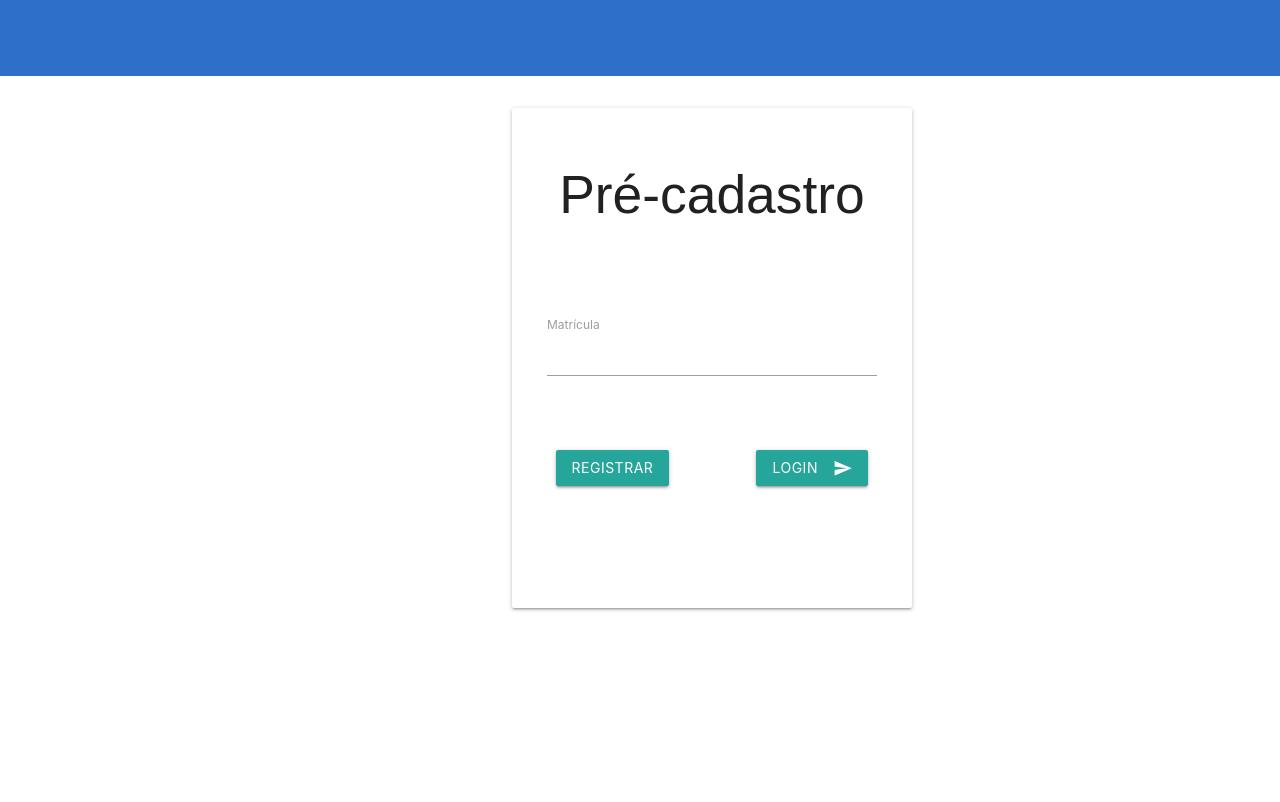
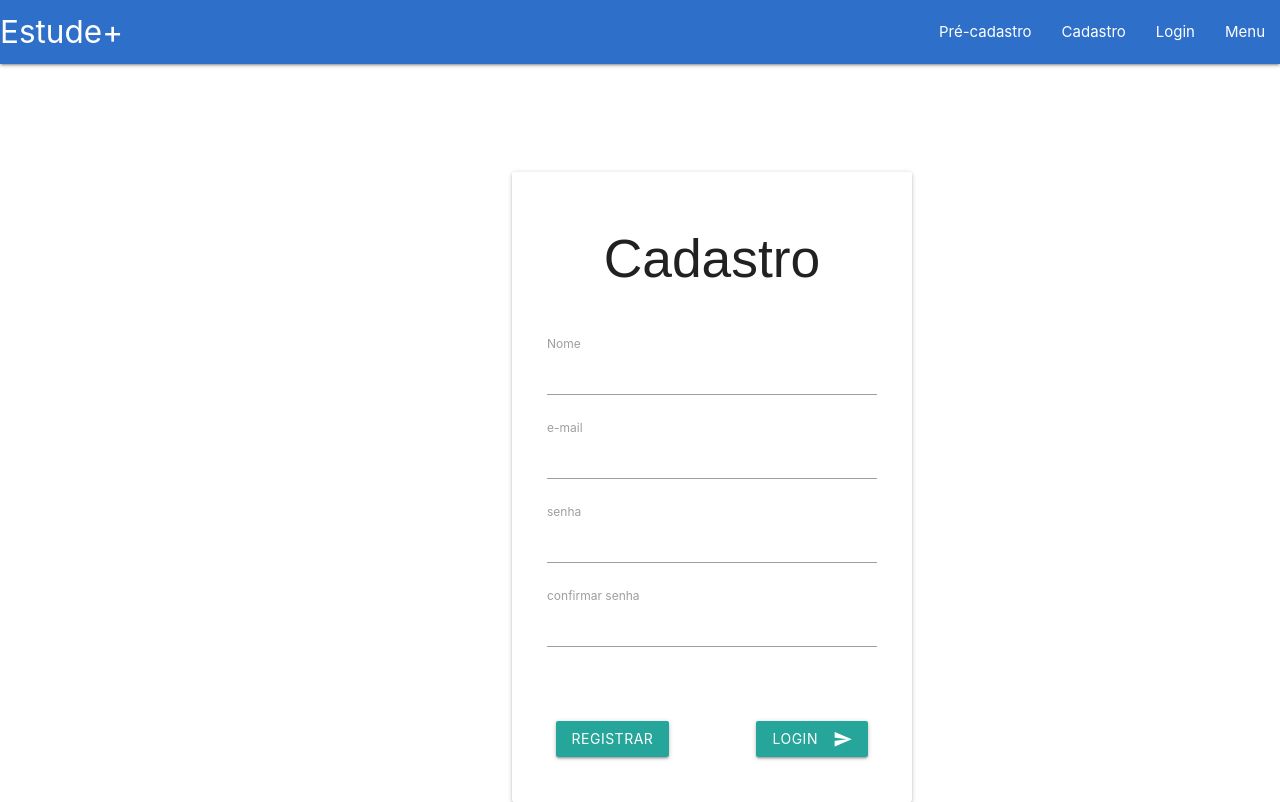
Before and after one commit to estudeplus/interface, a React (Create React App) app: page /cadastro in a window 1280 px wide. Built offline with nearby package versions, Linux system fonts and the light colour scheme.

Commit message:
feat(#2): fixed 'cadastro page and upgrade navbar
Co-authored-by: max <maxhb.df@gmail.com>
Co-authored-by: ceilandia <joaovitordmrosa@hotmail.com>

```diff
--- a/package.json
+++ b/package.json
@@ -6,6 +6,7 @@
     "materialize-css": "^1.0.0",
     "react": "^16.8.6",
     "react-dom": "^16.8.6",
+    "react-router-dom": "^5.0.0",
     "react-scripts": "3.0.1"
   },
   "scripts": {
--- a/src/App.js
+++ b/src/App.js
@@ -1,15 +1,39 @@
 import React from 'react';
 import './App.css';
 import Precadastro from './components/Pre-cadastro/pre-cadastro';
-import Cadastro from './components/Pre-cadastro/cadastro';
+import Cadastro from './components/Cadastro/cadastro';
+import Navbar from './components/Navbar/navbar';
 import 'materialize-css/dist/css/materialize.min.css'
+import {BrowserRouter as Router} from 'react-router-dom'
+import Route from 'react-router-dom/Route';
 
 function App() {
   return (
-    <div>
-      <link href="https://fonts.googleapis.com/icon?family=Material+Icons" rel="stylesheet"></link>
-      <Precadastro/>
-    </div>
+    <Router>
+        <div class = "App-link">
+        <link href="https://fonts.googleapis.com/icon?family=Material+Icons" rel="stylesheet"></link>
+          <Route path="/" exact strict render={
+            ()=>{
+              return (
+              <div>
+                <Navbar/>
+                <Precadastro/>
+              </div>
+              )
+            }
+          }/>
+          <Route path="/cadastro" exact strict render={
+            ()=>{
+            return (
+            <div>
+              <Navbar/>
+              <Cadastro/>
+            </div>
+            )
+            }
+          }/>
+        </div>
+      </Router>
   );
 }
 
--- /dev/null
+++ b/src/components/Cadastro/cadastro.js
@@ -0,0 +1,53 @@
+import React, { Component } from 'react';
+import '../../stylesheet/Cadastro/cadastro.css'
+
+class Cadastro extends Component {
+    render() {
+      return (
+      <div>
+        <div class="card box1">
+            <br></br>
+            <h2 className="texto">Cadastro</h2>
+            <div class="card-content">
+                  <div class="row">
+              <div class="input-field col s12">
+                <input id="icon_prefix" type="text" class="validate"/>
+                <label for="icon_prefix"></label>
+                <label class="active" for="first_name2">Nome</label>
+              </div>
+              <div class="input-field col s12">
+                <input id="icon_prefix" type="text" class="validate"/>
+                <label for="icon_prefix"></label>
+                <label class="active" for="first_name2">e-mail</label>
+              </div>
+              <div class="input-field col s12">
+                <input id="password" type="password" class="validate"/>
+                <label for="icon_prefix"></label>
+                <label class="active" for="password">senha</label>
+              </div>
+              <div class="input-field col s12">
+                <input id="password" type="password" class="validate"/>
+                <label for="icon_prefix"></label>
+                <label class="active" for="password">confirmar senha</label>
+              </div>
+            </div>
+          </div>
+          <div class="card-tabs">
+            <ul class="tabs tabs-fixed-width">
+              <li class="tab">
+                <button class="btn waves-effect waves-light" type="submit" name="action">Registrar
+                </button>
+              </li>
+              <li class="tab">
+                <button class="btn waves-effect waves-light" type="submit" name="action">Login
+                  <i class="material-icons right">send</i>
+                </button>
+              </li>
+            </ul>
+          </div>
+        </div>
+      </div>
+    )
+  }
+}
+export default Cadastro
--- /dev/null
+++ b/src/components/Navbar/navbar.js
@@ -0,0 +1,24 @@
+import React, { Component } from 'react';
+import '../../stylesheet/Navbar/navbar.css'
+
+class Navbar extends Component {
+    render() {
+      return (
+      <div>
+         <nav>
+            <div class="nav-wrapper nav">
+            <a href="/menu" class="brand-logo">Estude+</a>
+            <a href="#" data-target="mobile-demo" class="sidenav-trigger"><i class="material-icons">menu</i></a>
+            <ul class="right hide-on-med-and-down">
+                <li><a href="/">Pré-cadastro</a></li>
+                <li><a href="/cadastro">Cadastro</a></li>
+                <li><a href="/cadastro">Login</a></li>
+                <li><a href="/manu">Menu</a></li>
+            </ul>
+            </div>
+        </nav>
+      </div>
+    )
+  }
+}
+export default Navbar
--- a/src/components/Pre-cadastro/cadastro.js
+++ /dev/null
@@ -1,59 +0,0 @@
-import React, { Component } from 'react';
-import '../../stylesheet/Pre-cadastro/cadastro.css'
-
-class Cadastro extends Component {
-    render() {
-      return (
-      <div>
-        <div className="nav">
-          {/* <img src={require('../../img/Estude+ sem fundo.png')} alt="logo"></img> */}
-        </div>
-
-
-      <div class="row">
-          <form class="col s12">
-            <div class="row">
-              <div class="input-field col s6">
-                <input placeholder="Placeholder" id="first_name" type="text" class="validate"/>
-                <label for="first_name">First Name</label>
-              </div>
-              <div class="input-field col s6">
-                <input id="last_name" type="text" class="validate"/>
-                <label for="last_name">Last Name</label>
-              </div>
-            </div>
-            <div class="row">
-              <div class="input-field col s12">
-                <input disabled value="I am not editable" id="disabled" type="text" class="validate"/>
-                <label for="disabled">Disabled</label>
-              </div>
-            </div>
-            <div class="row">
-              <div class="input-field col s12">
-                <input id="password" type="password" class="validate"/>
-                <label for="password">Password</label>
-              </div>
-            </div>
-            <div class="row">
-              <div class="input-field col s12">
-                <input id="email" type="email" class="validate"/>
-                <label for="email">Email</label>
-              </div>
-            </div>
-            <div class="row">
-              <div class="col s12">
-                This is an inline input field:
-                <div class="input-field inline">
-                  <input id="email_inline" type="email" class="validate"/>
-                  <label for="email_inline">Email</label>
-                  <span class="helper-text" data-error="wrong" data-success="right">Helper text</span>
-                </div>
-              </div>
-            </div>
-          </form>
-        </div>
-      </div>
-    )
-  }
-}
-export default Cadastro
--- a/src/components/Pre-cadastro/pre-cadastro.js
+++ b/src/components/Pre-cadastro/pre-cadastro.js
@@ -5,11 +5,6 @@ class Precadastro extends Component {
   render() {
     return (
     <div>
-      <div className="nav">
-        {/* <img src={require('../../img/Estude+ sem fundo.png')} alt="logo"></img> */}
-      </div>
-
-
       <div class="card box1">
           <br></br>
           <h2 className="texto">Pré-cadastro</h2>
@@ -38,6 +33,7 @@ class Precadastro extends Component {
           </ul>
         </div>
       </div>
+
     </div>
     )
   }
--- /dev/null
+++ b/src/stylesheet/Cadastro/cadastro.css
@@ -0,0 +1,17 @@
+.texto{
+    text-align: center;
+    font-family:sans-serif;
+}
+
+.box1{
+    position: absolute;
+
+    left:40%;
+    top: 100px;
+
+    width: 400px;
+    height: 630px;
+
+    background: rgb(172, 166, 166);
+    box-shadow: 0px 4px 4px rgba(0.50, 0.50, 0.50, 0.50);
+}
--- /dev/null
+++ b/src/stylesheet/Navbar/navbar.css
@@ -0,0 +1,4 @@
+.nav{
+    background: #2e6fc9;
+
+}
--- a/src/stylesheet/Pre-cadastro/cadastro.css
+++ /dev/null
@@ -1,28 +0,0 @@
-.nav{
-    position: absolute;
-    width: 100%;
-    height: 76px;
-    left: 0px;
-    top: 0px;
-
-    background: #2e6fc9;
-    box-sizing: border-box;
-}
-
-.texto{
-    text-align: center;
-    font-family:sans-serif;
-}
-
-.box1{
-    position: absolute;
-
-    left:40%;
-    top: 100px;
-
-    width: 400px;
-    height: 500px;
-
-    background: rgb(172, 166, 166);
-    box-shadow: 0px 4px 4px rgba(0.50, 0.50, 0.50, 0.50);
-}
--- a/src/stylesheet/Pre-cadastro/pre-cadastro.css
+++ b/src/stylesheet/Pre-cadastro/pre-cadastro.css
@@ -1,14 +1,3 @@
-.nav{
-    position: absolute;
-    width: 100%;
-    height: 76px;
-    left: 0px;
-    top: 0px;
-
-    background: #2e6fc9;
-    box-sizing: border-box;
-}
-
 .texto{
     text-align: center;
     font-family:sans-serif;
```
Also changed, not shown: 1 other file (tests, documents, lock files or other folders).
